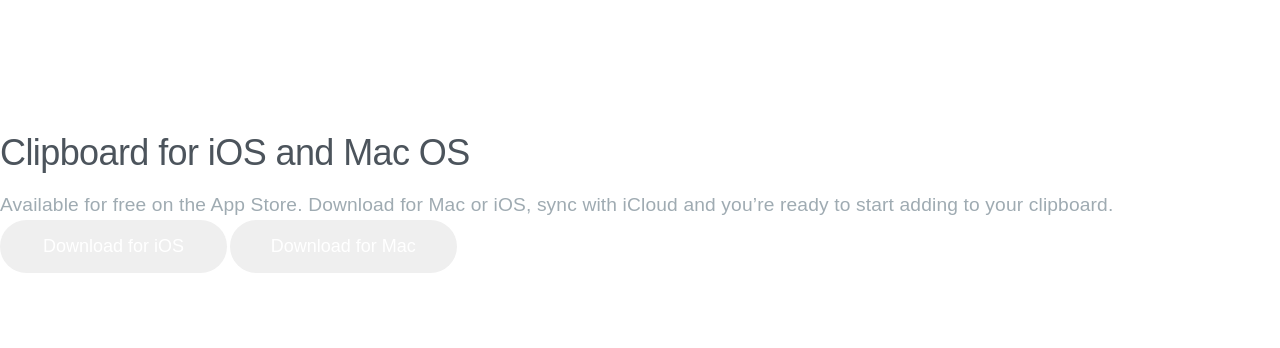
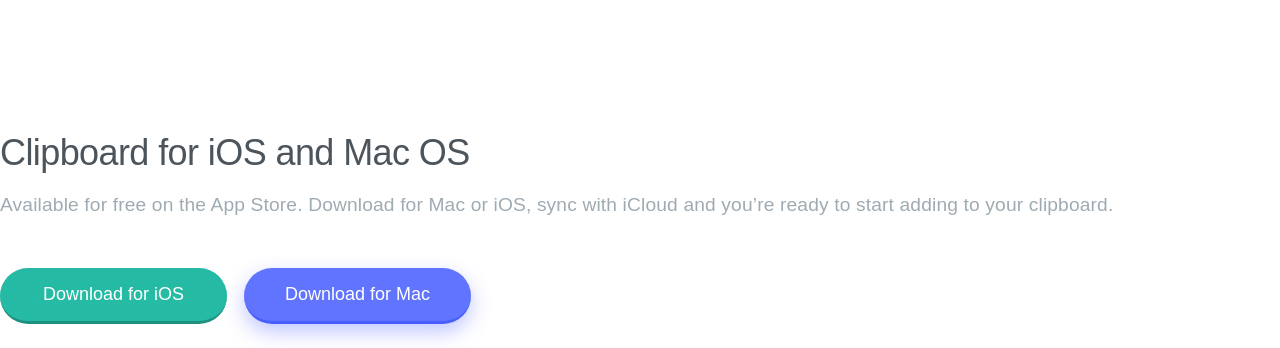
Before and after one commit to MarkoDjuric/Clipboard-LP, a website: page index.html in a window 1280 px wide. Shown: the part 3157-3505 px from the top of the page. Before the commit the page ends 3454 px from the top, so only its background shows below. Drawn offline with Linux system fonts and the light colour scheme; a web font is replaced by a local one.

Commit message:
cta section

```diff
--- a/app/scss/globals/boilerplate.scss
+++ b/app/scss/globals/boilerplate.scss
@@ -17,8 +17,8 @@
     padding: 0;
     font-family: var(--font-baijamjuree);
     position: relative;
+  }
 
-}
 
 img {
   max-width: 100%;
--- a/app/scss/globals/typography.scss
+++ b/app/scss/globals/typography.scss
@@ -1,4 +1,5 @@
 @use '../util'as *;
+
 
 h1,
 h2,
@@ -12,6 +13,7 @@
 a:active {
     text-decoration: none;
 }
+
 
 h1,
 h2,
@@ -34,6 +36,7 @@
     }
 }
 
+
 h2 {
     font-size: clamp(2.8rem, 4vw, 3.6rem);
     letter-spacing: -0.046rem;
@@ -45,6 +48,7 @@
 	}
 
 }
+
 
 h3 {
     font-size: 2.4rem;
--- a/index.html
+++ b/index.html
@@ -125,8 +125,8 @@
 				<h2 class="cta_h">Clipboard for iOS and Mac OS</h2>
 					<p class="cta__p">Available for free on the App Store. Download for Mac or iOS, sync with iCloud
 						and you’re ready to start adding to your clipboard.</p>
-					<button class="btn">Download for iOS</button>
-					<button class="btn">Download for Mac</button>
+					<button class="btn_cyan">Download for iOS</button>
+					<button class="btn_lightblue">Download for Mac</button>
 				</div>
 			</section>
 
```
Also changed, not shown: 1 other file.
